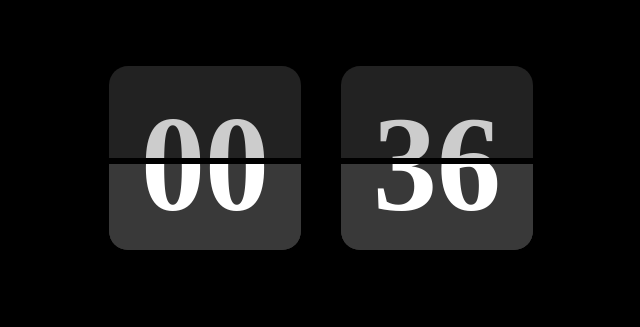
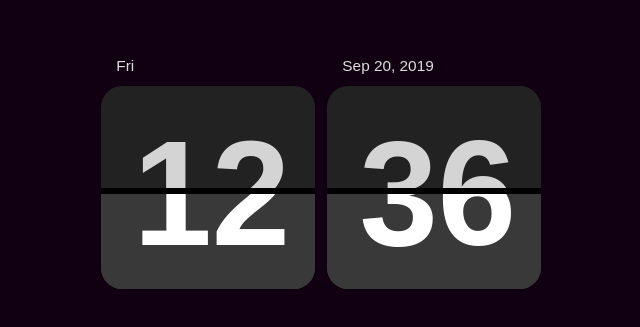
Before and after one commit to xqin/flip-clock, a website: page src/index.html in a window 1280 px wide. Shown: the part 235-562 px from the top of the page, without its empty margins (319-959 px from the left). Drawn offline with nearby package versions, Linux system fonts and the light colour scheme; files that its build step writes are made by us from their sources.

Commit message:
精简代码,调整样式

```diff
--- a/src/script.js
+++ b/src/script.js
@@ -1,23 +1,21 @@
-function CountdownTracker(label, value){
-
+function CountdownTracker(label, value) {
   var el = document.createElement('span');
 
   el.className = 'flip-clock__piece';
-  el.innerHTML = '<b class="flip-clock__card card"><b class="card__top"></b><b class="card__bottom"></b><b class="card__back"><b class="card__bottom"></b></b></b>' +
-    '<span class="flip-clock__slot">' + label + '</span>';
+  el.innerHTML = '<span class="flip-clock__slot">' + label + '</span><b class="flip-clock__card card"><b class="card__top"></b><b class="card__bottom"></b><b class="card__back"><b class="card__bottom"></b></b></b>';
 
   this.el = el;
 
   var top = el.querySelector('.card__top'),
-      bottom = el.querySelector('.card__bottom'),
-      back = el.querySelector('.card__back'),
-      backBottom = el.querySelector('.card__back .card__bottom');
+    bottom = el.querySelector('.card__bottom'),
+    back = el.querySelector('.card__back'),
+    backBottom = el.querySelector('.card__back .card__bottom');
 
-  this.update = function(val){
-    val = ( '0' + val ).slice(-2);
-    if ( val !== this.currentValue ) {
+  this.update = function (val) {
+    val = ('0' + val).slice(-2);
+    if (val !== this.currentValue) {
 
-      if ( this.currentValue >= 0 ) {
+      if (this.currentValue >= 0) {
         back.setAttribute('data-value', this.currentValue);
         bottom.setAttribute('data-value', this.currentValue);
       }
@@ -34,73 +32,54 @@ function CountdownTracker(label, value){
   this.update(value);
 }
 
-// Calculation adapted from https://www.sitepoint.com/build-javascript-countdown-timer-no-dependencies/
-
-function getTimeRemaining(endtime) {
-  var t = Date.parse(endtime) - Date.parse(new Date());
+function getTime() {
+  var t = new Date();
   return {
-    'Total': t,
-    'Days': Math.floor(t / (1000 * 60 * 60 * 24)),
-    'Hours': Math.floor((t / (1000 * 60 * 60)) % 24),
-    'Minutes': Math.floor((t / 1000 / 60) % 60),
-    'Seconds': Math.floor((t / 1000) % 60)
+    [new Intl.DateTimeFormat('en-US', {
+      weekday: 'short'
+    }).format(t)]: t.getHours(),
+    [new Intl.DateTimeFormat('en-US', {
+      year: 'numeric',
+      month: 'short',
+      day: '2-digit'
+    }).format(t)]: t.getMinutes(),
   };
 }
 
-function getTime() {
-  var t = new Date();
-  return {
-    'Total': t,
-    'Hours': t.getHours() % 12,
-    'Minutes': t.getMinutes(),
-    // 'Seconds': t.getSeconds()
-  };
-}
+function Clock() {
+  var el = document.createElement('div');
 
-function Clock(countdown,callback) {
-
-  countdown = countdown ? new Date(Date.parse(countdown)) : false;
-  callback = callback || function(){};
-
-  var updateFn = countdown ? getTimeRemaining : getTime;
-
-  this.el = document.createElement('div');
-  this.el.className = 'flip-clock';
+  el.className = 'flip-clock';
 
   var trackers = {},
-      t = updateFn(countdown),
-      key, timeinterval;
+    t = getTime(),
+    key, timeinterval;
 
-  for ( key in t ){
-    if ( key === 'Total' ) { continue; }
+  for (key in t) {
     trackers[key] = new CountdownTracker(key, t[key]);
-    this.el.appendChild(trackers[key].el);
+    el.appendChild(trackers[key].el);
   }
 
   var i = 0;
+
   function updateClock() {
     timeinterval = requestAnimationFrame(updateClock);
 
     // throttle so it's not constantly updating the time.
-    if ( i++ % 10 ) { return; }
-
-    var t = updateFn(countdown);
-    if ( t.Total < 0 ) {
-      cancelAnimationFrame(timeinterval);
-      for ( key in trackers ){
-        trackers[key].update( 0 );
-      }
-      callback();
+    if (i++ % 10) {
       return;
     }
 
-    for ( key in trackers ){
-      trackers[key].update( t[key] );
+    var t = getTime();
+
+    for (key in trackers) {
+      trackers[key].update(t[key]);
     }
   }
 
-  setTimeout(updateClock,500);
+  setTimeout(updateClock, 500);
+
+  return el;
 }
 
-var clock = new Clock();
-document.body.appendChild(clock.el);
+document.body.appendChild(new Clock());
--- a/src/style.less
+++ b/src/style.less
@@ -5,12 +5,12 @@ body {
   flex-direction: column;
   justify-content: center;
   align-items: center;
-  background: #000;
+  background: #101;
+  overflow: hidden;
 }
 
 .flip-clock {
-  text-align: center;
-  perspective: 300px;
+  perspective: 400px;
   margin: 20px auto;
 
   *,
@@ -18,13 +18,18 @@ body {
   *:after { box-sizing: border-box; }
 }
 
+/* 单张卡片 */
 .flip-clock__piece {
   display: inline-block;
-  margin: 0 20px;
+  margin: 0px 6px;
 }
 
+/* 卡片上方的小字 */
 .flip-clock__slot {
-  font-size: 2vw;
+  margin-left: 1.2vw;
+  font-size: 1.2vw;
+  color: #DDD;
+  font-family: sans-serif;
 }
 
 @halfHeight: 0.72em;
@@ -32,10 +37,12 @@ body {
 
 .card {
   display: block;
+  margin-top: 0.9vw;
   position: relative;
   padding-bottom: @halfHeight;
-  font-size: 10vw;
-  line-height: 1;
+  font-size: 11vw;
+  font-family: sans-serif;
+  line-height: 1.08;
 }
 
 .card__top,
@@ -44,13 +51,12 @@ body {
 .card__back::after {
   display: block;
   height: @halfHeight;
-  color: #ccc;
+  color: #D4D4D4;
   background: #222;
-  padding: 0.24em 0.2em;
+  padding: 0.2em 0.23em;
   border-radius: @borderRadius @borderRadius 0 0;
-  backface-visiblity: hidden;
   transform-style: preserve-3d;
-  width: 1.5em;
+  width: 1.52em;
   transform: translateZ(0);
 }
 
```
